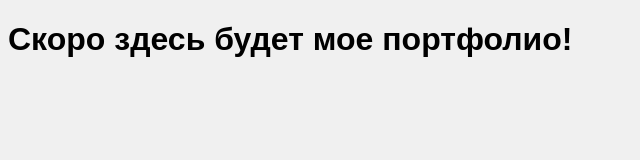
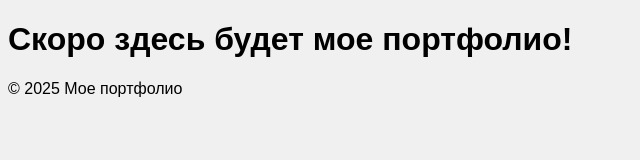
Before and after one commit to lvitos/my-portfolio, a plain HTML site: page index.html in a window 1280 px wide. Shown: the whole page, without its empty margins (0-640 px from the left). Drawn offline with Linux system fonts and the light colour scheme.

Commit message:
feat: Add site footer

```diff
--- a/index.html
+++ b/index.html
@@ -7,5 +7,8 @@
     </head>
     <body>
         <h1>Скоро здесь будет мое портфолио!</h1>
+    <footer>
+       <p>© 2025 Мое портфолио</p>
+    </footer>
     </body>
     </html>
```
